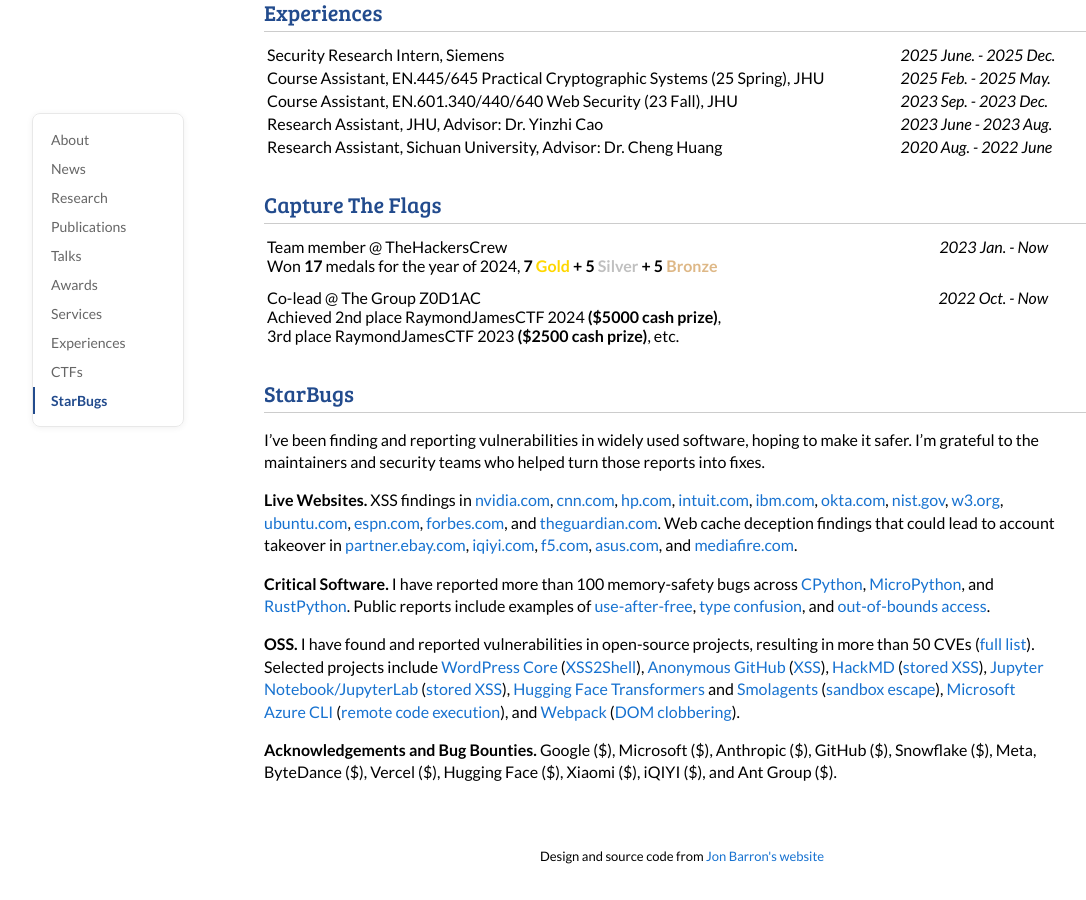
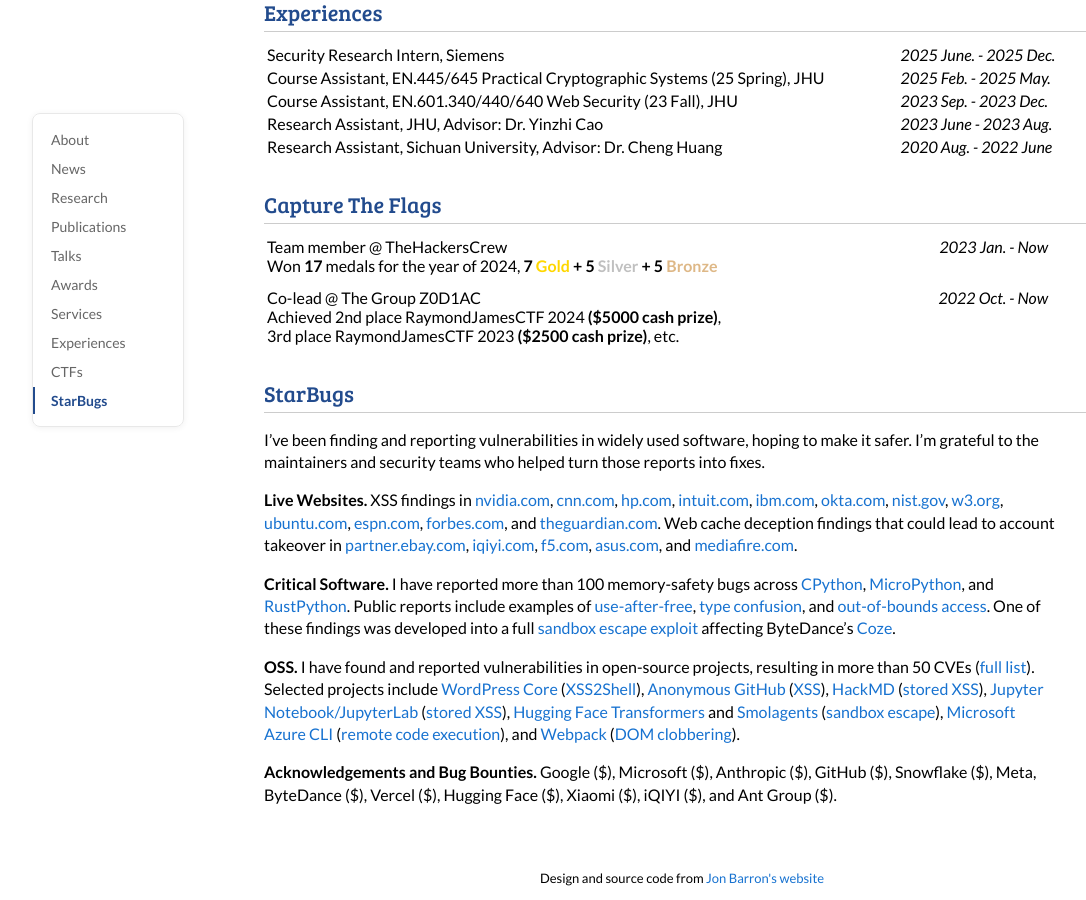
Before and after one commit to jackfromeast/jackfromeast.github.io, a Jekyll site: the page built from _posts/2026-09-17-Minnie.md, in a window 1280 px wide and 900 px high, scrolled down 4096 px. Shown: the whole window, without its empty margins (8-1094 px from the left). Built offline with Jekyll 4.4.1, drawn with Linux system fonts in a browser that asks for light colours; a style sheet for code colours, icons or effects is not loaded; before the commit the page ends 4974 px from its top, so only the background shows below that.

Commit message:
Restore Coze sandbox escape in StarBugs

```diff
--- a/_layouts/default.html
+++ b/_layouts/default.html
@@ -471,6 +471,9 @@
                 <a href="https://github.com/python/cpython/issues/142664">use-after-free</a>,
                 <a href="https://github.com/python/cpython/issues/143376">type confusion</a>, and
                 <a href="https://github.com/python/cpython/issues/143196">out-of-bounds access</a>.
+                One of these findings was developed into a full
+                <a href="https://github.com/coze-dev/coze-studio/pull/2572">sandbox escape exploit</a>
+                affecting ByteDance’s <a href="https://github.com/coze-dev/coze-studio">Coze</a>.
               </p>
               <p style="margin-right: 5%;">
                 <strong>OSS.</strong> I have found and reported vulnerabilities in open-source projects, resulting in more than 50 CVEs
```
